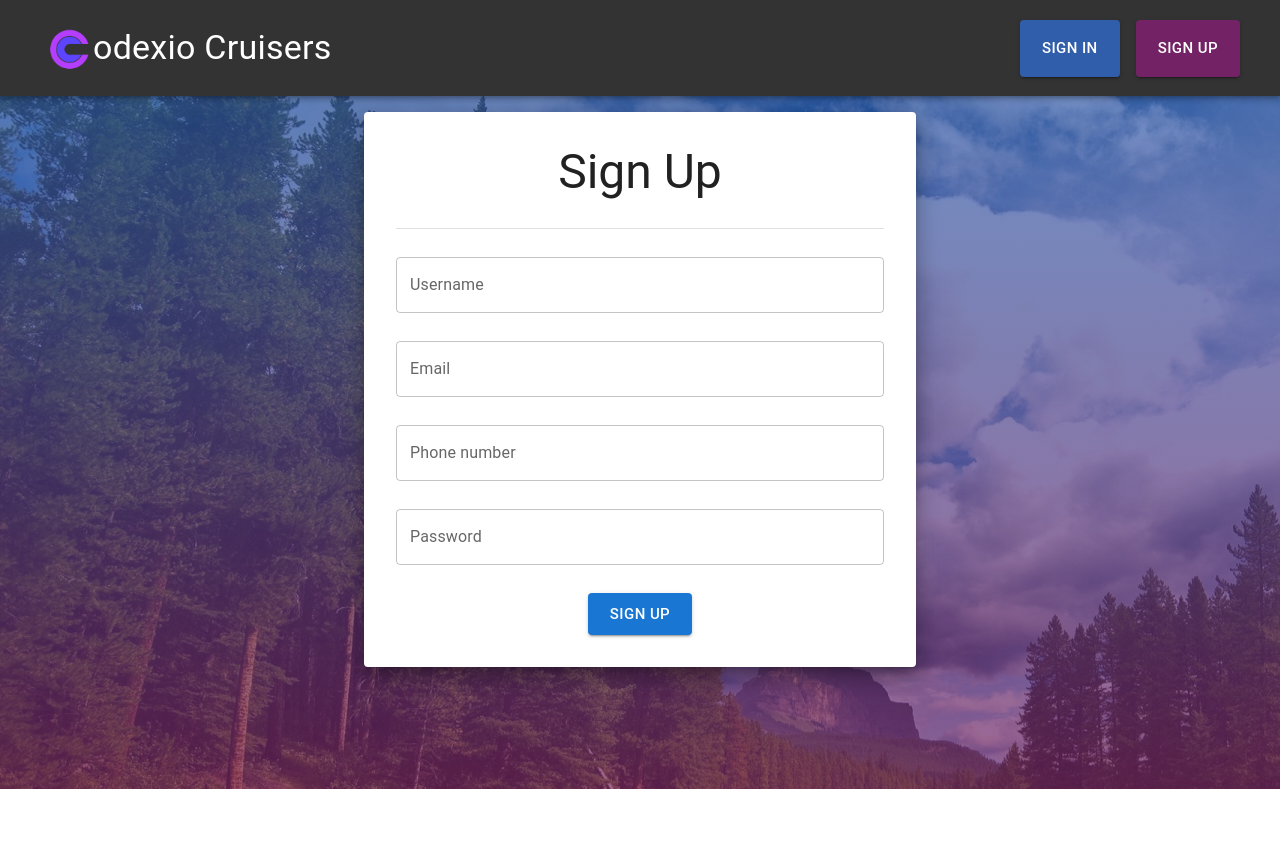
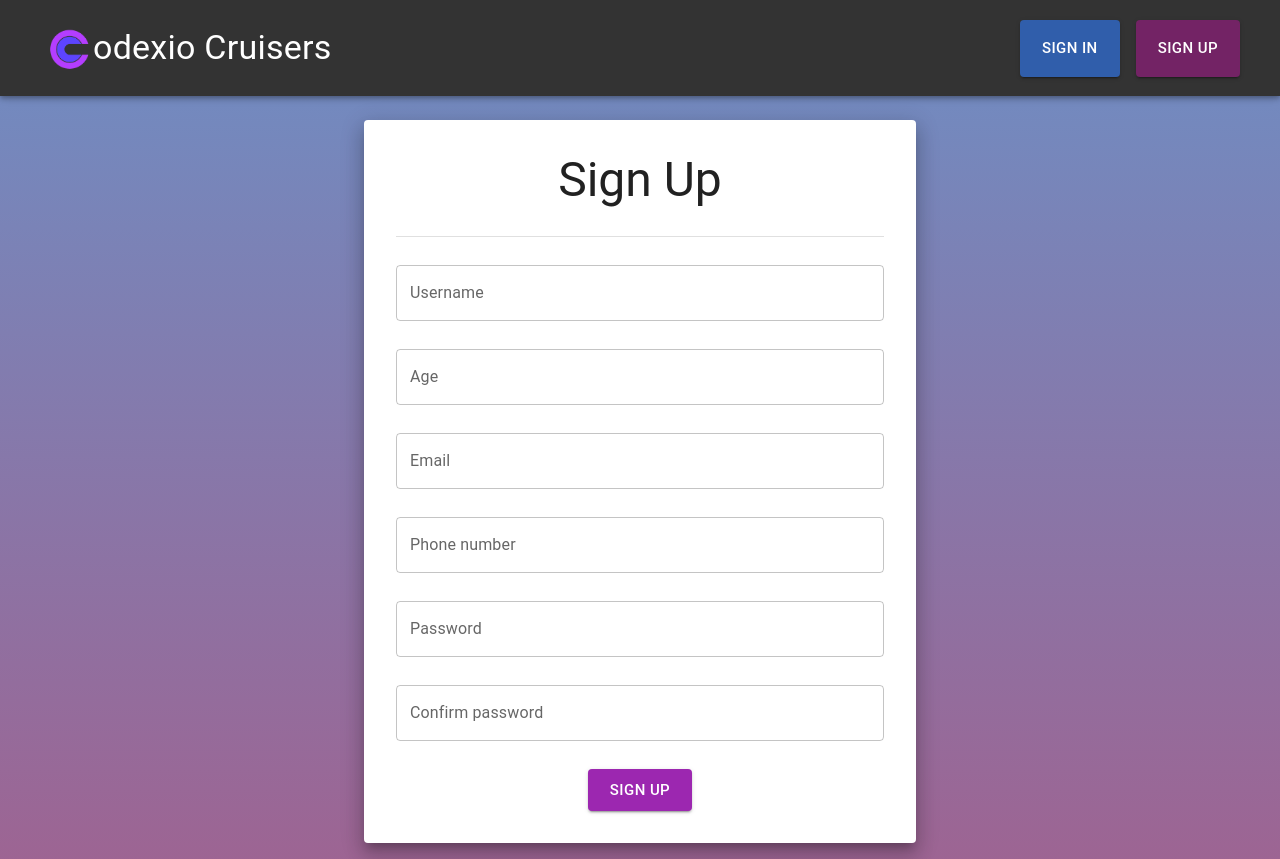
Before and after one commit to stodorichkov/RentACar, a React (Create React App) app in the folder client/: page /signup in a window 1280 px wide. Before the commit the page ends 800 px from the top, so only its background shows below. Built offline with nearby package versions, Linux system fonts and the light colour scheme.

Commit message:
Add user registration

```diff
--- a/client/package.json
+++ b/client/package.json
@@ -10,8 +10,10 @@
     "@testing-library/jest-dom": "^5.16.5",
     "@testing-library/react": "^13.4.0",
     "@testing-library/user-event": "^13.5.0",
+    "axios": "^1.4.0",
     "react": "^18.2.0",
     "react-dom": "^18.2.0",
+    "react-hash-string": "^1.0.0",
     "react-redux": "^8.0.5",
     "react-router-dom": "^6.11.1",
     "react-scripts": "5.0.1",
--- a/client/src/App.jsx
+++ b/client/src/App.jsx
@@ -7,7 +7,7 @@ import { BrowserRouter as Router ,Routes, Route, Navigate } from 'react-router-d
 
 import Bar from './components/Bar';
 import SignInForm from './components/SignInForm';
-import SignUpForm from './components/SIgnUpForm';
+import SignUpForm from './components/SignUpForm';
 import AddCarForm from './components/AddCarForm';
 
 const App = () => {
--- a/client/src/components/AddCarForm.jsx
+++ b/client/src/components/AddCarForm.jsx
@@ -5,8 +5,8 @@ const AddCarForm = () => {
 
     return (
         <>
-            <Grid container sx={{backgroundSize: 'cover', background: 'linear-gradient(rgba(48,94,171, 0.7), rgba(115, 35, 101, 0.7))', height: "200%"}} justifyContent={"center"}>
-                <Container maxWidth="sm" sx={{marginTop: "1rem", marginBottom: '1rem'}}>
+            <Grid container sx={{backgroundSize: 'cover', background: 'linear-gradient(rgba(48,94,171, 0.7), rgba(115, 35, 101, 0.7))'}}>
+                <Container maxWidth="sm" sx={{marginTop: "7.5rem", marginBottom: '1rem'}}>
                     <Paper elevation={12} sx={{padding: '3rem'}}>
                         <Grid container direction="column"  spacing={3}>
                             <Grid item xs={12} sm={6} md={6}>
@@ -34,7 +34,7 @@ const AddCarForm = () => {
                                 />
                             </Grid>
                             <Grid item >
-                                <Button variant="contained" size="large" fullWidth>
+                                <Button variant="contained" size="large" color="button_secondary" fullWidth>
                                     Upload Image
                                 </Button>
                             </Grid>
@@ -87,7 +87,7 @@ const AddCarForm = () => {
                                 />
                             </Grid>
                             <Grid item xs={12} sm={6} md={10} alignSelf={'center'}>
-                                <Button variant="contained" size="large">
+                                <Button variant="contained" size="large" color="button_primary">
                                     Add car
                                 </Button>
                             </Grid>
--- a/client/src/components/Bar.jsx
+++ b/client/src/components/Bar.jsx
@@ -3,7 +3,7 @@ import { AppBar, Toolbar, Button, Stack, Typography, Grid, Avatar}  from '@mui/m
 const Bar = () => {
 	return (
 		<>
-			<AppBar position="relative" color="background" sx={{padding: '1rem'}}>
+			<AppBar position="fixed" color="background" sx={{padding: '1rem'}}>
 				<Toolbar>
 					<Grid container direction="row" justifyContent="space-between">
 						<Button sx={{textTransform: "none"}} href="/">
--- a/client/src/components/SIgnUpForm.jsx
+++ b/client/src/components/SIgnUpForm.jsx
@@ -1,11 +1,59 @@
-import { Grid, Paper, Typography, TextField, Divider, Button, Container } from '@mui/material';
+import { Grid, Paper, Typography, TextField, Divider, Button, Container, Alert } from '@mui/material';
+import { useState } from 'react';
+import { hashString } from 'react-hash-string';
+import axios from 'axios';
 
 
 const SignUpForm = () => {
+    const [username, SetUsername] = useState('');
+    const [age, SetAge] = useState('');
+    const [email, SetEmail] = useState('');
+    const [phone, SetPhone] = useState('');
+    const [password, SetPassword] = useState('');
+    const [confirmPassword, SetConfirmPassword] = useState('');
+    const [alert, setAlert] = useState('')
+
+    const handleChangeUsername = (event) => {
+        SetUsername(event.target.value)
+    }
+    const handleChangeAge = (event) => {
+        SetAge(event.target.value)
+    }
+    const handleChangeEmail = (event) => {
+        SetEmail(event.target.value)
+    }
+    const handleChangePhone = (event) => {
+        SetPhone(event.target.value)
+    }
+    const handleChangePassword = (event) => {
+        SetPassword(event.target.value)
+    }
+    const handleChangeConfirmPassword = (event) => {
+        SetConfirmPassword(event.target.value)
+    }
+
+    const addUser = async () => {
+        if (username === '' || age === '' || email === '' || phone === '' || password === '') {
+            setAlert('The form must be completed!')
+        }
+        else {
+            const content = {
+                username: username,
+                email: email,
+                phone: phone,
+                password: hashString(password)
+            }
+            const response = await axios.post('http://localhost:8086/user/register', content)
+            if (response.data !== "Registration was successful") {
+                setAlert(response.data)
+            }
+        }
+    }
+
     return (
         <>
-            <Grid container sx={{backgroundSize: 'cover', background: 'linear-gradient(rgba(48,94,171, 0.7), rgba(115, 35, 101, 0.7)), url(authentication.jpg)', height: "86.6vh"}} justifyContent={"center"} alignItems={"baseline"}>
-                <Container maxWidth="sm" sx={{marginTop: "1rem"}}>
+            <Grid container sx={{backgroundSize: 'cover', background: 'linear-gradient(rgba(48,94,171, 0.7), rgba(115, 35, 101, 0.7))'}}>
+                <Container maxWidth="sm" sx={{marginTop: "7.5rem", marginBottom: '1rem'}}>
                     <Paper elevation={12} sx={{padding: '2rem'}}>
                         <Grid container direction="column"  spacing={3.5}>
                             <Grid item xs={12} sm={6} md={6}>
@@ -14,22 +62,41 @@ const SignUpForm = () => {
                             <Grid item xs={12} sm={6} md={6}>
                                 <Divider/>
                             </Grid>
+                            {alert ? (
+                                <Grid item xs={12} sm={12} md={12}>
+                                    <Alert severity="error" variant="filled">{alert}</Alert>
+                                </Grid>
+                            ) : null}
                             <Grid item xs={12} sm={6} md={6}>
                                 <TextField
                                     fullWidth
                                     label="Username"
+                                    value = {username}
+                                    onChange ={handleChangeUsername}
+                                />
+                            </Grid>
+                            <Grid item xs={12} sm={6} md={6}>
+                                <TextField
+                                    fullWidth
+                                    label="Age"
+                                    value = {age}
+                                    onChange ={handleChangeAge}
                                 />
                             </Grid>
                             <Grid item xs={12} sm={6} md={6}>
                                 <TextField
                                     fullWidth
                                     label="Email"
+                                    value = {email}
+                                    onChange ={handleChangeEmail}
                                 />
                             </Grid>
                             <Grid item xs={12} sm={6} md={6}>
                                 <TextField
                                     fullWidth
                                     label="Phone number"
+                                    value = {phone}
+                                    onChange ={handleChangePhone}
                                 />
                             </Grid>
                             <Grid item xs={12} sm={6} md={6}>
@@ -37,10 +104,21 @@ const SignUpForm = () => {
                                     fullWidth
                                     label="Password"
                                     type="password"
+                                    value = {password}
+                                    onChange ={handleChangePassword}
+                                />
+                            </Grid>
+                            <Grid item xs={12} sm={6} md={6}>
+                                <TextField
+                                    fullWidth
+                                    label="Confirm password"
+                                    type="password"
+                                    value = {confirmPassword}
+                                    onChange ={handleChangeConfirmPassword}
                                 />
                             </Grid>
                             <Grid item xs={12} sm={6} md={6} alignSelf={'center'}>
-                                <Button variant="contained" size="large">
+                                <Button variant="contained" size="large" color="secondary" onClick={addUser}>
                                     Sign Up
                                 </Button>
                             </Grid>
--- a/client/src/components/SignInForm.jsx
+++ b/client/src/components/SignInForm.jsx
@@ -3,8 +3,8 @@ import { Grid, Paper, Typography, TextField, Divider, Button, Container } from '
 const SignInForm = () => {
     return (
         <>
-            <Grid container sx={{backgroundSize: 'cover', background: 'linear-gradient(rgba(48,94,171, 0.7), rgba(115, 35, 101, 0.7)), url(authentication.jpg)', height: "86.6vh"}} justifyContent={"center"}>
-                <Container maxWidth="sm" sx={{marginTop: "1rem"}}>
+            <Grid container sx={{backgroundSize: 'cover', background: 'linear-gradient(rgba(48,94,171, 0.7), rgba(115, 35, 101, 0.7))', height: "100vh"}}>
+                <Container maxWidth="sm" sx={{marginTop: "7.5rem", marginBottom: '1rem'}}>
                     <Paper elevation={12} sx={{padding: '3.5rem'}}>
                         <Grid container direction="column"  spacing={5}>
                             <Grid item xs={12} sm={6} md={6}>
@@ -27,7 +27,7 @@ const SignInForm = () => {
                                 />
                             </Grid>
                             <Grid item xs={12} sm={6} md={6} alignSelf={'center'}>
-                                <Button variant="contained" size="large">
+                                <Button variant="contained" size="large" color="button_primary">
                                     Sign In
                                 </Button>
                             </Grid>
```
Also changed, not shown: client/public/authentication.jpg (deleted), 1 other file (tests, documents, lock files or other folders).
